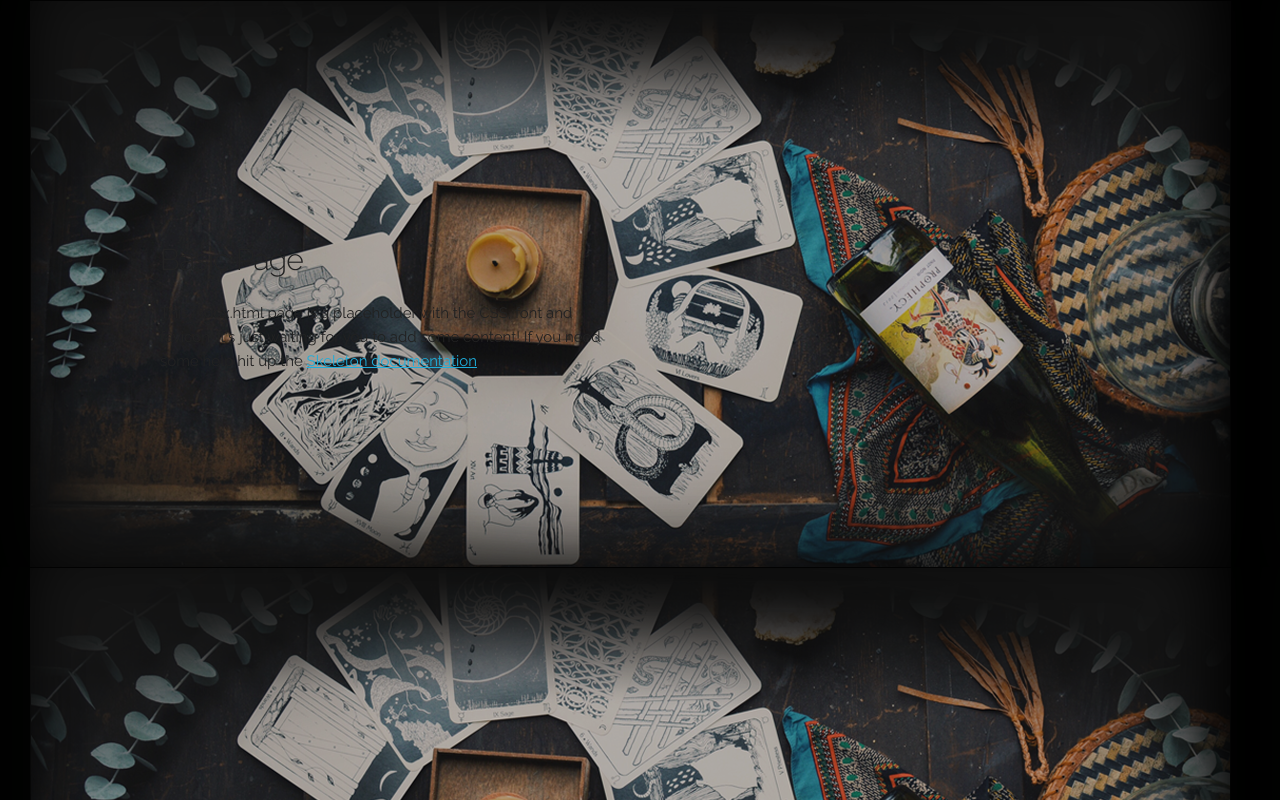
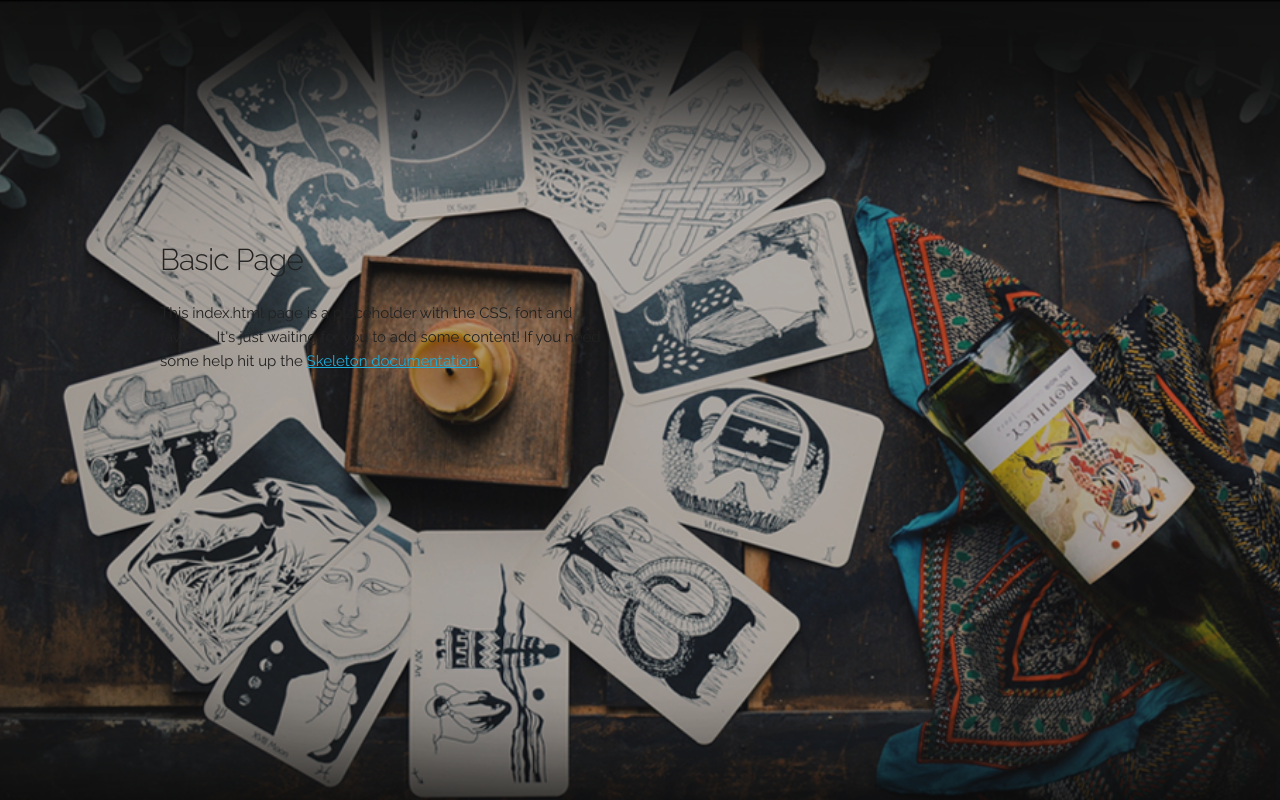
Before and after one commit to WdorauUX/ex3, a plain HTML site: page ex3/Skeleton-2.0.4/index.html in a window 1280 px wide. Drawn offline with Linux system fonts and the light colour scheme.

Commit message:
background image

```diff
--- a/ex3/Skeleton-2.0.4/css/skeleton.css
+++ b/ex3/Skeleton-2.0.4/css/skeleton.css
@@ -395,10 +395,15 @@ hr {
 –––––––––––––––––––––––––––––––––––––––––––––––––– */
 
 /* The navigation bar */
-body{
+html{
   background-image: url("../images/arcana_back.afbdba18.png");
   background-color: #000000;
   height: 100%;
+  background-size: cover;
+  background-repeat: no-repeat;
+  background-position: center center;
+  background-attachment: fixed;
+
 }
 .mainnav{
   overflow: hidden;
```
